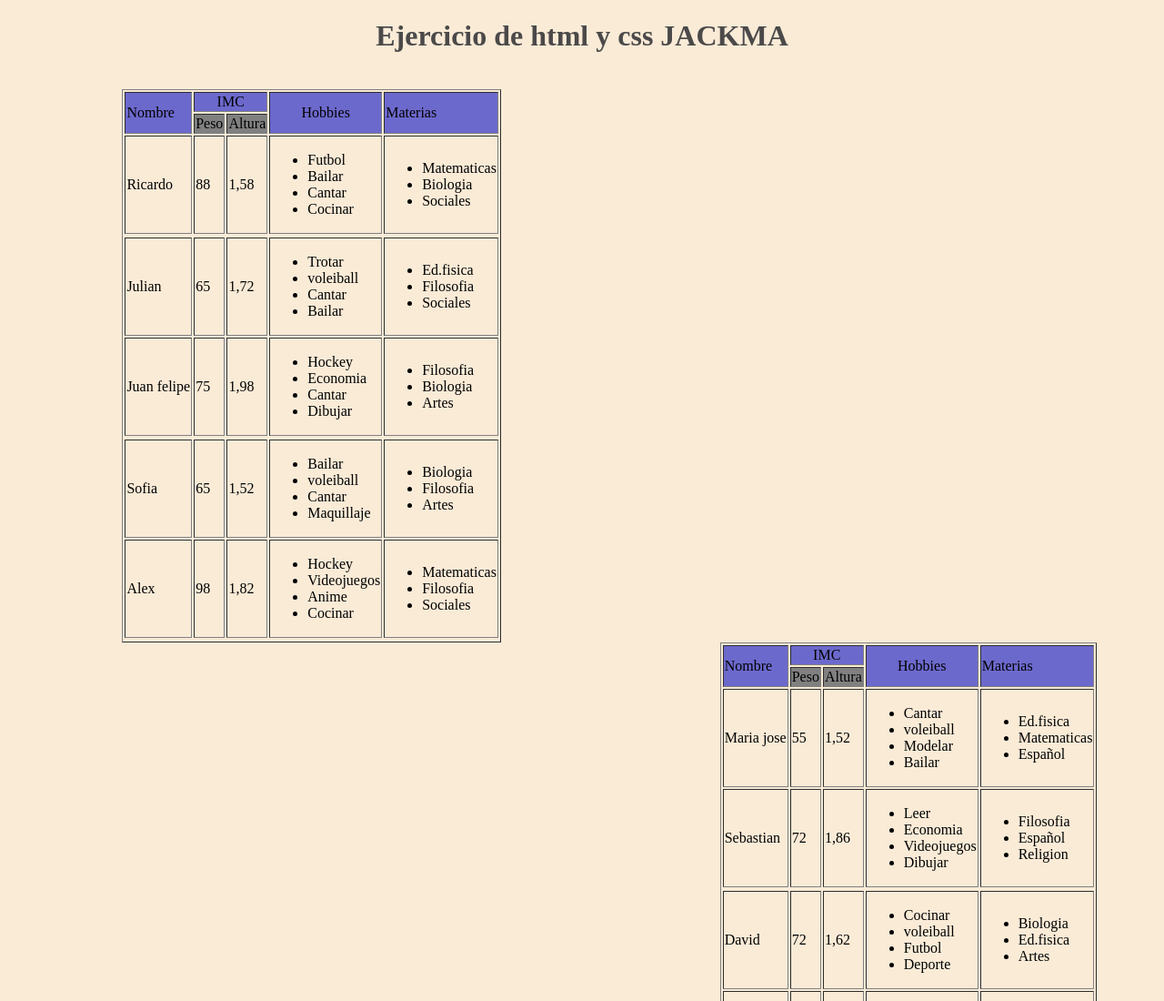
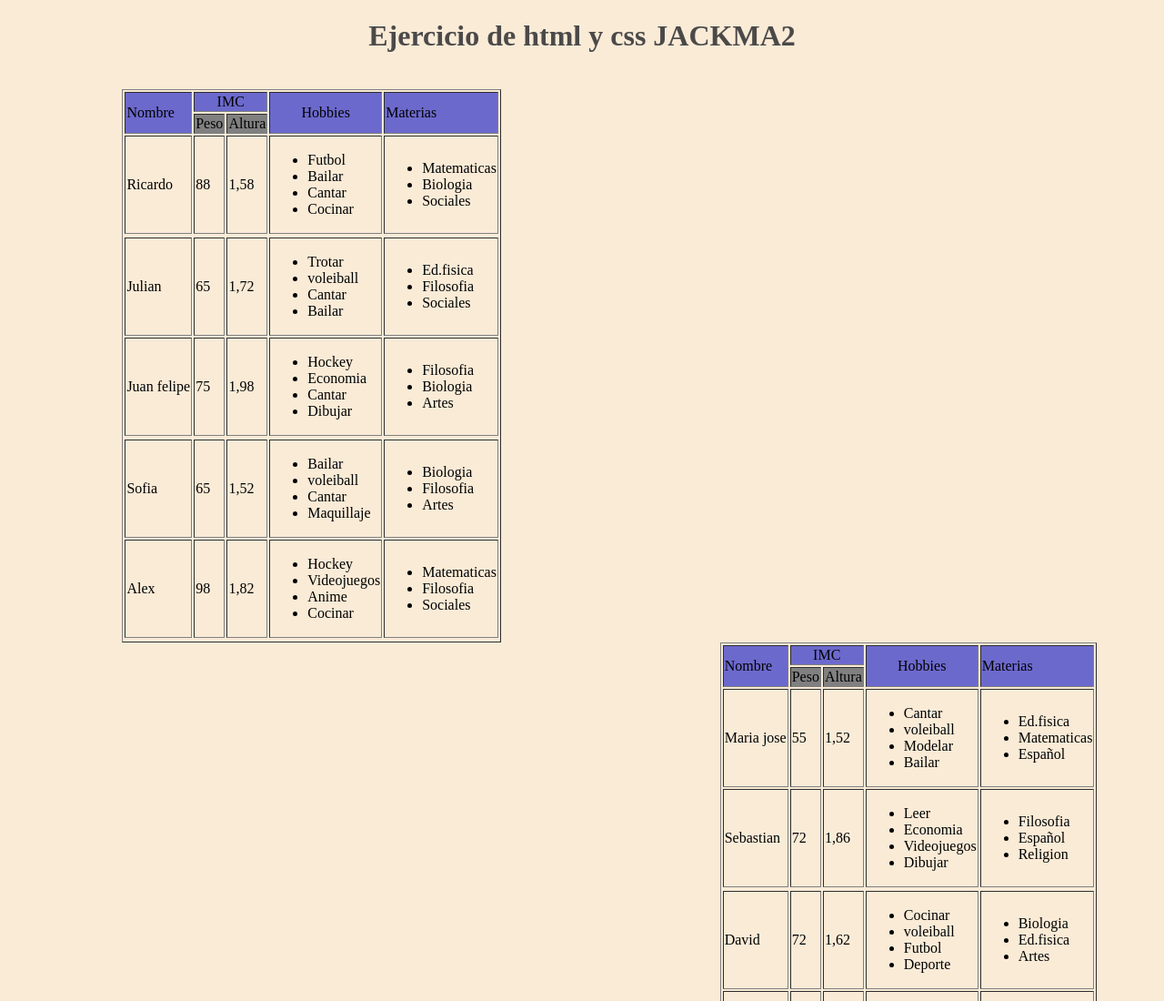
Before and after one commit to Deividxs/ejemplo2, a plain HTML site: page index.html in a window 1280 px wide. Shown: the top 1100 px of the page at 91% size. Drawn offline with Linux system fonts and the light colour scheme.

Commit message:
otro ejemplo

```diff
--- a/index.html
+++ b/index.html
@@ -9,7 +9,7 @@
 <body>
     <header>
         <h1>
-            Ejercicio de html  y css JACKMA
+            Ejercicio de html  y css JACKMA2
         </h1>
         <br>
     </header>
```
